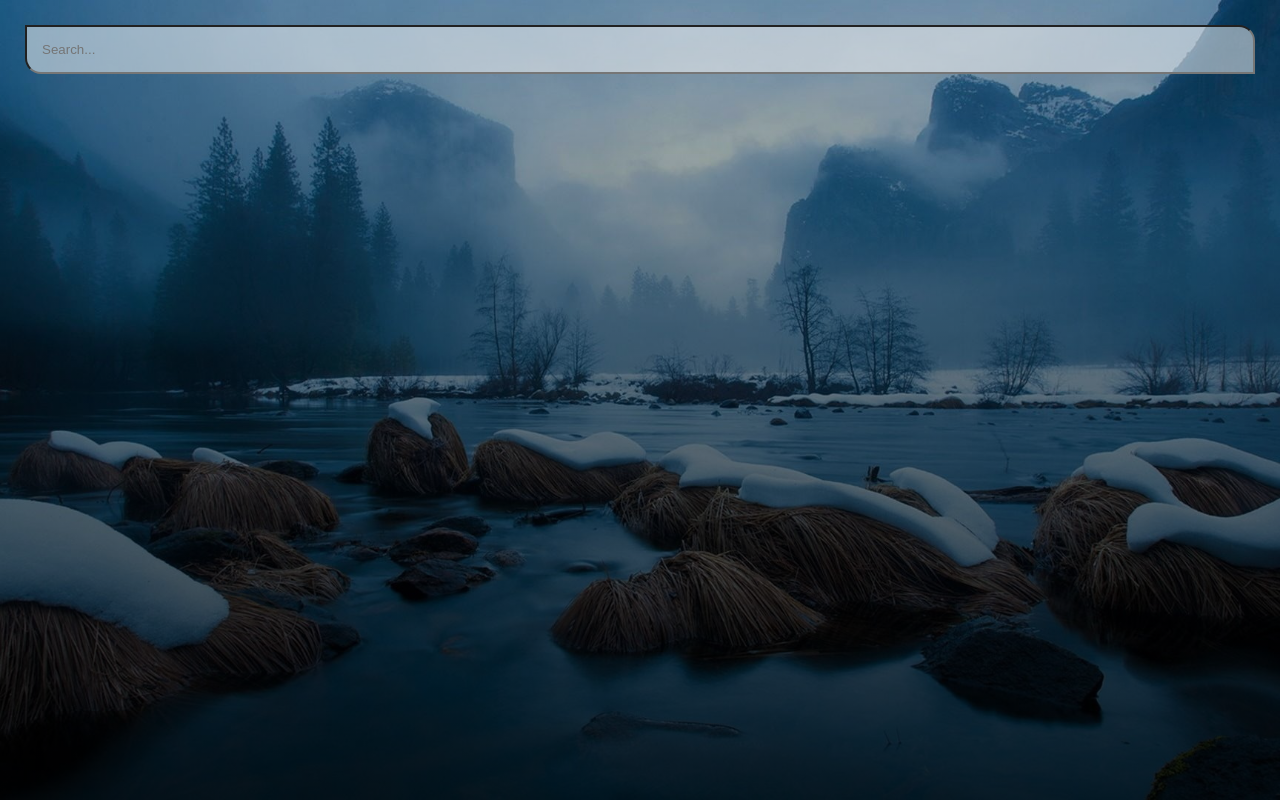
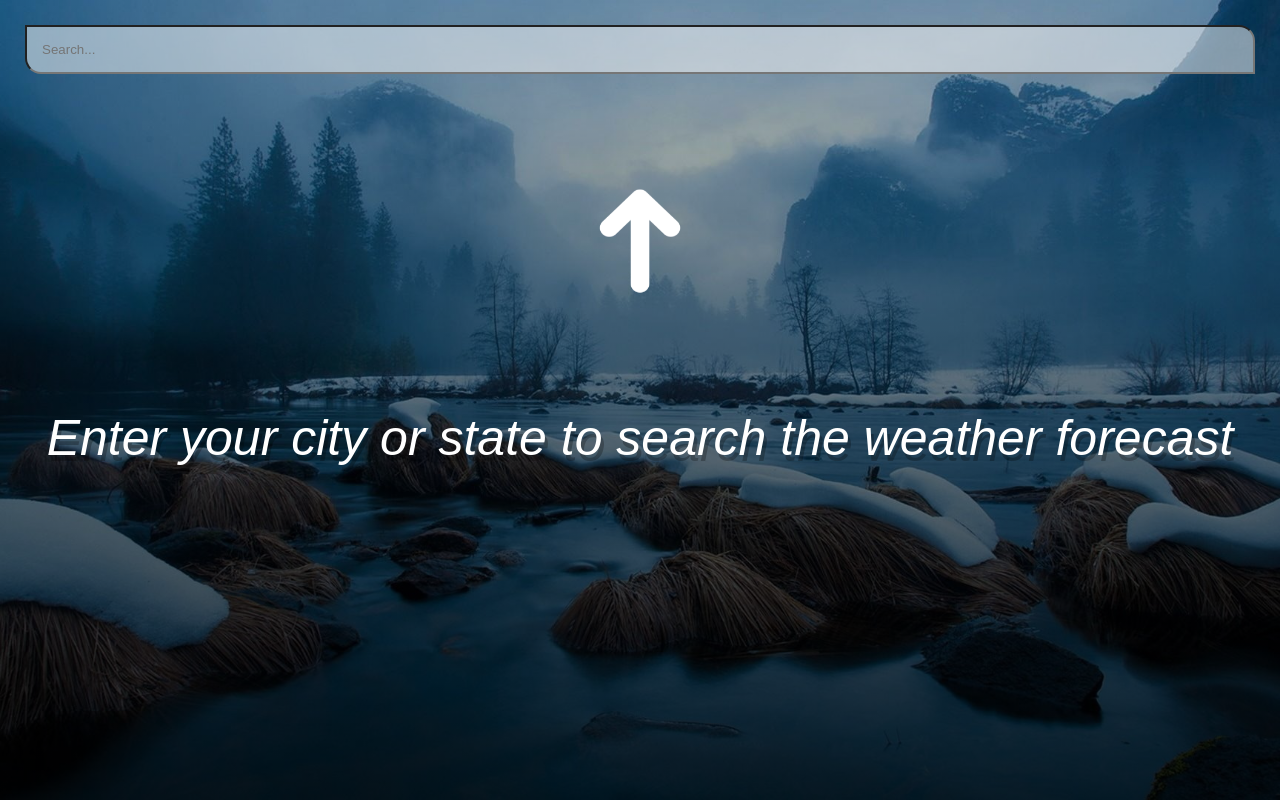
Before and after one commit to lalodiazdiaz/vue-weather, a Vue app: page / in a window 1280 px wide. Built offline with nearby package versions, Linux system fonts and the light colour scheme.

Commit message:
start screen

```diff
--- a/src/App.vue
+++ b/src/App.vue
@@ -34,6 +34,10 @@
           </div>
           <div class="humidity">Humidity: {{ weather.main.humidity }}%</div>
         </div>
+      </div>
+      <div class="startScreen">
+        <img src="./assets/up.png" alt="up" width="150" />
+        <h1>Enter your city or state to search the weather forecast</h1>
       </div>
     </main>
   </div>
@@ -207,4 +211,32 @@ main {
   margin-top: 10px;
   text-shadow: 3px 6px rgba(0, 0, 0, 0.25);
 }
+.startScreen {
+  display: flex;
+  flex-direction: column;
+  width: 100%;
+  align-items: center;
+  justify-content: center;
+  height: 50%;
+  margin-top: 5%;
+}
+.startScreen h1 {
+  color: #fff;
+  font-size: 50px;
+  font-weight: 300;
+  font-style: italic;
+  text-align: center;
+  margin-top: 5%;
+  text-shadow: 3px 6px rgba(0, 0, 0, 0.25);
+}
+.startScreen img {
+  animation: float 2s ease-out infinite;
+  margin-bottom: 5%;
+}
+
+@keyframes float {
+  50% {
+    transform: translate(0, 30px);
+  }
+}
 </style>
```
Also changed, not shown: src/assets/up.png (added).
